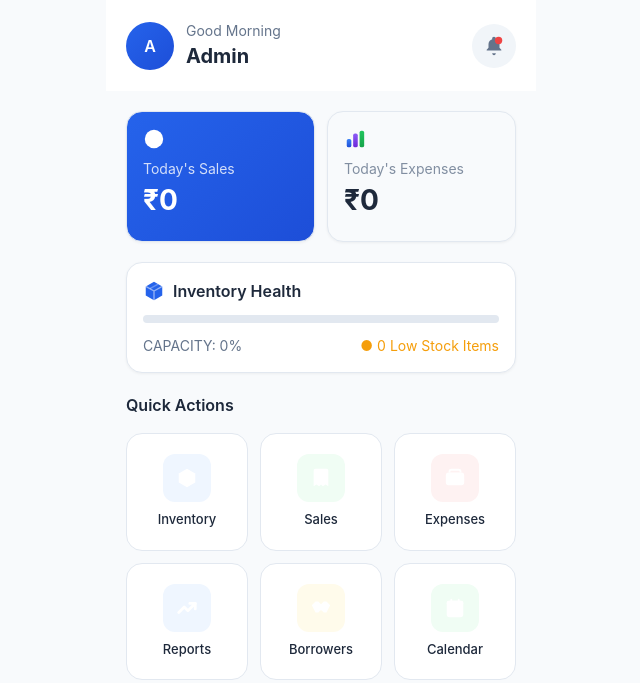
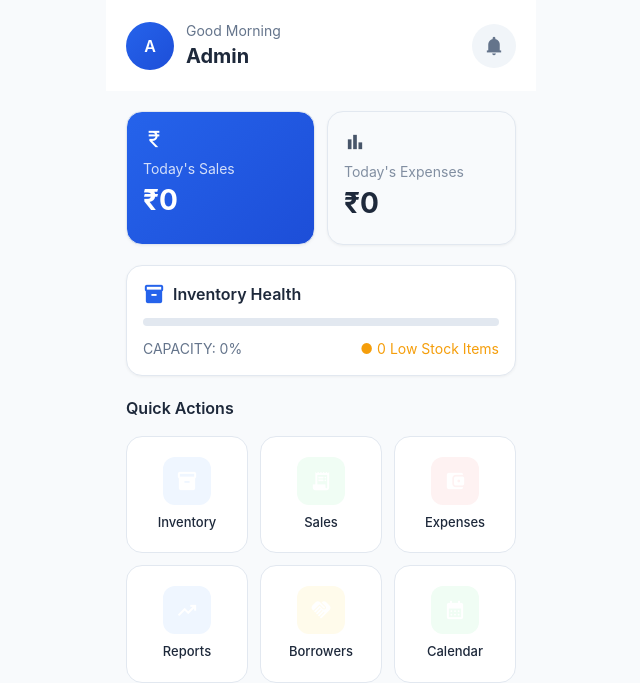
Before and after one commit to classicalvivekch/building-shop-manager, a Next.js app: page /dashboard in a window 1280 px wide. Shown: the top 683 px of the page, without its empty margins (319-959 px from the left). Built offline with nearby package versions, Linux system fonts and the light colour scheme; no server answers.

Commit message:
Replace custom SVG icons with Google Material Symbols library

```diff
--- a/src/app/globals.css
+++ b/src/app/globals.css
@@ -11,6 +11,17 @@
   --text-primary: #1e293b;
   --text-secondary: #64748b;
   --border: #e2e8f0;
+}
+
+/* Material Symbols configuration */
+.material-symbols-outlined {
+  font-variation-settings:
+    'FILL' 1,
+    'wght' 500,
+    'GRAD' 0,
+    'opsz' 24;
+  font-size: inherit;
+  vertical-align: middle;
 }
 
 * {
--- a/src/app/layout.tsx
+++ b/src/app/layout.tsx
@@ -20,6 +20,12 @@ export default function RootLayout({
 }>) {
   return (
     <html lang="en">
+      <head>
+        <link
+          href="https://fonts.googleapis.com/css2?family=Material+Symbols+Outlined:wght,FILL@100..700,0..1&display=swap"
+          rel="stylesheet"
+        />
+      </head>
       <body>
         <div className="mobile-container">
           {children}
--- a/src/components/Icons.tsx
+++ b/src/components/Icons.tsx
@@ -6,292 +6,279 @@ interface IconProps {
     size?: number
     color?: string
     className?: string
+    filled?: boolean
+    weight?: number
 }
 
-// Bell / Notification Icon - Modern filled style
-export const BellIcon: React.FC<IconProps> = ({ size = 24, color = 'currentColor', className }) => (
-    <svg width={size} height={size} viewBox="0 0 24 24" fill="none" className={className}>
-        <path d="M12 2C10.9 2 10 2.9 10 4C10 4.17 10.02 4.34 10.06 4.5C7.72 5.14 6 7.28 6 9.85V14L4 16V17H20V16L18 14V9.85C18 7.28 16.28 5.14 13.94 4.5C13.98 4.34 14 4.17 14 4C14 2.9 13.1 2 12 2Z" fill={color} />
-        <path d="M12 22C13.1 22 14 21.1 14 20H10C10 21.1 10.9 22 12 22Z" fill={color} />
-        <circle cx="17" cy="6" r="4" fill="#ef4444" />
-    </svg>
+// Base Material Icon component
+const MaterialIcon: React.FC<IconProps & { name: string }> = ({
+    name,
+    size = 24,
+    color = 'currentColor',
+    className = '',
+    filled = true,
+    weight = 500
+}) => (
+    <span
+        className={`material-symbols-outlined ${className}`}
+        style={{
+            fontSize: size,
+            color,
+            fontVariationSettings: `'FILL' ${filled ? 1 : 0}, 'wght' ${weight}, 'GRAD' 0, 'opsz' ${size}`
+        }}
+    >
+        {name}
+    </span>
 )
 
-// Warning / Alert Icon - Modern style with gradient
-export const AlertIcon: React.FC<IconProps> = ({ size = 24, className }) => (
-    <svg width={size} height={size} viewBox="0 0 24 24" fill="none" className={className}>
-        <defs>
-            <linearGradient id="alertGradient" x1="0%" y1="0%" x2="100%" y2="100%">
-                <stop offset="0%" stopColor="#f59e0b" />
-                <stop offset="100%" stopColor="#ef4444" />
-            </linearGradient>
-        </defs>
-        <path d="M12 2L1 21H23L12 2Z" fill="url(#alertGradient)" />
-        <path d="M12 9V13" stroke="white" strokeWidth="2" strokeLinecap="round" />
-        <circle cx="12" cy="17" r="1" fill="white" />
-    </svg>
+// Bell / Notification Icon
+export const BellIcon: React.FC<IconProps> = (props) => (
+    <MaterialIcon name="notifications" {...props} />
 )
 
-// Chart / Bar Chart Icon - Gradient bars
-export const ChartIcon: React.FC<IconProps> = ({ size = 24, className }) => (
-    <svg width={size} height={size} viewBox="0 0 24 24" fill="none" className={className}>
-        <defs>
-            <linearGradient id="chartGradient1" x1="0%" y1="0%" x2="0%" y2="100%">
-                <stop offset="0%" stopColor="#3b82f6" />
-                <stop offset="100%" stopColor="#1d4ed8" />
-            </linearGradient>
-            <linearGradient id="chartGradient2" x1="0%" y1="0%" x2="0%" y2="100%">
-                <stop offset="0%" stopColor="#8b5cf6" />
-                <stop offset="100%" stopColor="#6d28d9" />
-            </linearGradient>
-            <linearGradient id="chartGradient3" x1="0%" y1="0%" x2="0%" y2="100%">
-                <stop offset="0%" stopColor="#22c55e" />
-                <stop offset="100%" stopColor="#16a34a" />
-            </linearGradient>
-        </defs>
-        <rect x="3" y="12" width="5" height="9" rx="2" fill="url(#chartGradient1)" />
-        <rect x="10" y="6" width="5" height="15" rx="2" fill="url(#chartGradient2)" />
-        <rect x="17" y="3" width="5" height="18" rx="2" fill="url(#chartGradient3)" />
-    </svg>
+// Warning / Alert Icon
+export const AlertIcon: React.FC<IconProps> = (props) => (
+    <MaterialIcon name="warning" {...props} color={props.color || '#f59e0b'} />
 )
 
-// Package / Box Icon - 3D style
-export const PackageIcon: React.FC<IconProps> = ({ size = 24, color = 'currentColor', className }) => (
-    <svg width={size} height={size} viewBox="0 0 24 24" fill="none" className={className}>
-        <defs>
-            <linearGradient id="packageGradient" x1="0%" y1="0%" x2="100%" y2="100%">
-                <stop offset="0%" stopColor="#3b82f6" />
-                <stop offset="100%" stopColor="#1d4ed8" />
-            </linearGradient>
-        </defs>
-        <path d="M12 2L3 7V17L12 22L21 17V7L12 2Z" fill={color === 'currentColor' ? 'url(#packageGradient)' : color} />
-        <path d="M12 22V12M12 12L21 7M12 12L3 7" stroke="white" strokeWidth="1.5" strokeOpacity="0.5" />
-        <path d="M16.5 4.5L7.5 9.5" stroke="white" strokeWidth="1.5" strokeOpacity="0.3" />
-    </svg>
+// Chart / Bar Chart Icon (for expenses/stats)
+export const ChartIcon: React.FC<IconProps> = (props) => (
+    <MaterialIcon name="bar_chart" {...props} />
 )
 
-// Receipt / Invoice Icon - Modern style
-export const ReceiptIcon: React.FC<IconProps> = ({ size = 24, color = 'currentColor', className }) => (
-    <svg width={size} height={size} viewBox="0 0 24 24" fill="none" className={className}>
-        <defs>
-            <linearGradient id="receiptGradient" x1="0%" y1="0%" x2="100%" y2="100%">
-                <stop offset="0%" stopColor="#22c55e" />
-                <stop offset="100%" stopColor="#16a34a" />
-            </linearGradient>
-        </defs>
-        <path d="M4 4C4 2.89543 4.89543 2 6 2H18C19.1046 2 20 2.89543 20 4V21L17 19L14 21L12 19L10 21L7 19L4 21V4Z" fill={color === 'currentColor' ? 'url(#receiptGradient)' : color} />
-        <path d="M8 7H16M8 11H14M8 15H12" stroke="white" strokeWidth="1.5" strokeLinecap="round" />
-    </svg>
+// Package / Box Icon (inventory)
+export const PackageIcon: React.FC<IconProps> = (props) => (
+    <MaterialIcon name="inventory_2" {...props} />
 )
 
-// Wallet / Money Icon - Gradient style
-export const WalletIcon: React.FC<IconProps> = ({ size = 24, color = 'currentColor', className }) => (
-    <svg width={size} height={size} viewBox="0 0 24 24" fill="none" className={className}>
-        <defs>
-            <linearGradient id="walletGradient" x1="0%" y1="0%" x2="100%" y2="100%">
-                <stop offset="0%" stopColor="#ef4444" />
-                <stop offset="100%" stopColor="#dc2626" />
-            </linearGradient>
-        </defs>
-        <rect x="2" y="6" width="20" height="14" rx="3" fill={color === 'currentColor' ? 'url(#walletGradient)' : color} />
-        <path d="M6 6V5C6 3.89543 6.89543 3 8 3H16C17.1046 3 18 3.89543 18 5V6" stroke={color === 'currentColor' ? '#dc2626' : color} strokeWidth="2" />
-        <rect x="14" y="11" width="8" height="6" rx="2" fill="white" />
-        <circle cx="17" cy="14" r="1.5" fill={color === 'currentColor' ? '#ef4444' : color} />
-    </svg>
+// Receipt / Invoice Icon (sales)
+export const ReceiptIcon: React.FC<IconProps> = (props) => (
+    <MaterialIcon name="receipt_long" {...props} />
 )
 
-// Trending Up Icon - Dynamic arrow
-export const TrendingUpIcon: React.FC<IconProps> = ({ size = 24, color = 'currentColor', className }) => (
-    <svg width={size} height={size} viewBox="0 0 24 24" fill="none" className={className}>
-        <defs>
-            <linearGradient id="trendGradient" x1="0%" y1="100%" x2="100%" y2="0%">
-                <stop offset="0%" stopColor="#3b82f6" />
-                <stop offset="100%" stopColor="#8b5cf6" />
-            </linearGradient>
-        </defs>
-        <path d="M3 17L9 11L13 15L21 7" stroke={color === 'currentColor' ? 'url(#trendGradient)' : color} strokeWidth="3" strokeLinecap="round" strokeLinejoin="round" />
-        <path d="M15 7H21V13" stroke={color === 'currentColor' ? 'url(#trendGradient)' : color} strokeWidth="3" strokeLinecap="round" strokeLinejoin="round" />
-    </svg>
+// Wallet / Money Icon (expenses)
+export const WalletIcon: React.FC<IconProps> = (props) => (
+    <MaterialIcon name="account_balance_wallet" {...props} />
 )
 
-// Handshake Icon - Modern filled
-export const HandshakeIcon: React.FC<IconProps> = ({ size = 24, color = 'currentColor', className }) => (
-    <svg width={size} height={size} viewBox="0 0 24 24" fill="none" className={className}>
-        <defs>
-            <linearGradient id="handshakeGradient" x1="0%" y1="0%" x2="100%" y2="100%">
-                <stop offset="0%" stopColor="#f97316" />
-                <stop offset="100%" stopColor="#ea580c" />
-            </linearGradient>
-        </defs>
-        <path d="M12 8L8.5 11.5C7.67 12.33 7.67 13.67 8.5 14.5C9.33 15.33 10.67 15.33 11.5 14.5L12 14L12.5 14.5C13.33 15.33 14.67 15.33 15.5 14.5C16.33 13.67 16.33 12.33 15.5 11.5L12 8Z" fill={color === 'currentColor' ? 'url(#handshakeGradient)' : color} />
-        <path d="M2 9L6 5H9L12 8L15 5H18L22 9L18 17H15L12 14L9 17H6L2 9Z" fill={color === 'currentColor' ? 'url(#handshakeGradient)' : color} />
-        <circle cx="7" cy="11" r="1.5" fill="white" />
-        <circle cx="17" cy="11" r="1.5" fill="white" />
-    </svg>
+// Trending Up Icon (reports)
+export const TrendingUpIcon: React.FC<IconProps> = (props) => (
+    <MaterialIcon name="trending_up" {...props} />
 )
 
-// Calendar Icon - Modern filled
-export const CalendarIcon: React.FC<IconProps> = ({ size = 24, color = 'currentColor', className }) => (
-    <svg width={size} height={size} viewBox="0 0 24 24" fill="none" className={className}>
-        <defs>
-            <linearGradient id="calendarGradient" x1="0%" y1="0%" x2="100%" y2="100%">
-                <stop offset="0%" stopColor="#22c55e" />
-                <stop offset="100%" stopColor="#16a34a" />
-            </linearGradient>
-        </defs>
-        <rect x="3" y="4" width="18" height="18" rx="3" fill={color === 'currentColor' ? 'url(#calendarGradient)' : color} />
-        <rect x="3" y="4" width="18" height="5" rx="2" fill={color === 'currentColor' ? '#16a34a' : color} />
-        <rect x="7" y="2" width="2" height="4" rx="1" fill={color === 'currentColor' ? '#15803d' : color} />
-        <rect x="15" y="2" width="2" height="4" rx="1" fill={color === 'currentColor' ? '#15803d' : color} />
-        <rect x="6" y="11" width="3" height="3" rx="0.5" fill="white" />
-        <rect x="10.5" y="11" width="3" height="3" rx="0.5" fill="white" />
-        <rect x="15" y="11" width="3" height="3" rx="0.5" fill="white" />
-        <rect x="6" y="16" width="3" height="3" rx="0.5" fill="white" fillOpacity="0.7" />
-        <rect x="10.5" y="16" width="3" height="3" rx="0.5" fill="white" fillOpacity="0.7" />
-    </svg>
+// Handshake Icon (borrowers)
+export const HandshakeIcon: React.FC<IconProps> = (props) => (
+    <MaterialIcon name="handshake" {...props} />
 )
 
-// Users / Team Icon - Modern filled
-export const UsersIcon: React.FC<IconProps> = ({ size = 24, color = 'currentColor', className }) => (
-    <svg width={size} height={size} viewBox="0 0 24 24" fill="none" className={className}>
-        <defs>
-            <linearGradient id="usersGradient" x1="0%" y1="0%" x2="100%" y2="100%">
-                <stop offset="0%" stopColor="#ef4444" />
-                <stop offset="100%" stopColor="#dc2626" />
-            </linearGradient>
-        </defs>
-        <circle cx="9" cy="7" r="4" fill={color === 'currentColor' ? 'url(#usersGradient)' : color} />
-        <path d="M2 20C2 16.6863 5.13401 14 9 14C12.866 14 16 16.6863 16 20V21H2V20Z" fill={color === 'currentColor' ? 'url(#usersGradient)' : color} />
-        <circle cx="17" cy="8" r="3" fill={color === 'currentColor' ? '#fca5a5' : color} fillOpacity="0.8" />
-        <path d="M22 20C22 17.5 20.0899 15.5 17 15C17.5 15 18 17.5 18 20V21H22V20Z" fill={color === 'currentColor' ? '#fca5a5' : color} fillOpacity="0.8" />
-    </svg>
+// Calendar Icon
+export const CalendarIcon: React.FC<IconProps> = (props) => (
+    <MaterialIcon name="calendar_month" {...props} />
 )
 
-// Shopping Cart Icon - Filled style
-export const ShoppingCartIcon: React.FC<IconProps> = ({ size = 24, color = 'currentColor', className }) => (
-    <svg width={size} height={size} viewBox="0 0 24 24" fill="none" className={className}>
-        <defs>
-            <linearGradient id="cartGradient" x1="0%" y1="0%" x2="100%" y2="100%">
-                <stop offset="0%" stopColor="#22c55e" />
-                <stop offset="100%" stopColor="#16a34a" />
-            </linearGradient>
-        </defs>
-        <path d="M4 4H6L7.68 13.39C7.77 13.83 8.19 14.16 8.64 14.16H18.36C18.81 14.16 19.23 13.83 19.32 13.39L21 6H8" fill={color === 'currentColor' ? 'url(#cartGradient)' : color} />
-        <circle cx="9" cy="19" r="2" fill={color === 'currentColor' ? 'url(#cartGradient)' : color} />
-        <circle cx="18" cy="19" r="2" fill={color === 'currentColor' ? 'url(#cartGradient)' : color} />
-    </svg>
+// Users / Team Icon (employees)
+export const UsersIcon: React.FC<IconProps> = (props) => (
+    <MaterialIcon name="groups" {...props} />
 )
 
-// Arrow Up Right Icon
-export const ArrowUpRightIcon: React.FC<IconProps> = ({ size = 16, color = 'currentColor', className }) => (
-    <svg width={size} height={size} viewBox="0 0 24 24" fill="none" stroke={color} strokeWidth="2" strokeLinecap="round" strokeLinejoin="round" className={className}>
-        <line x1="7" y1="17" x2="17" y2="7" />
-        <polyline points="7 7 17 7 17 17" />
-    </svg>
+// Shopping Cart Icon (sales transaction)
+export const ShoppingCartIcon: React.FC<IconProps> = (props) => (
+    <MaterialIcon name="shopping_cart" {...props} />
 )
 
-// Rupee / Currency Icon - Coin style
-export const RupeeIcon: React.FC<IconProps> = ({ size = 24, color = 'currentColor', className }) => (
-    <svg width={size} height={size} viewBox="0 0 24 24" fill="none" className={className}>
-        <defs>
-            <linearGradient id="rupeeGradient" x1="0%" y1="0%" x2="100%" y2="100%">
-                <stop offset="0%" stopColor="#fbbf24" />
-                <stop offset="100%" stopColor="#f59e0b" />
-            </linearGradient>
-        </defs>
-        <circle cx="12" cy="12" r="10" fill={color === 'currentColor' ? 'url(#rupeeGradient)' : color} />
-        <path d="M8 7H16M8 11H16M8 15L13 19M8 15H11C13 15 14.5 13.5 14.5 11C14.5 8.5 13 7 11 7H8" stroke="white" strokeWidth="1.5" strokeLinecap="round" strokeLinejoin="round" />
-    </svg>
+// Arrow Up Right Icon (for positive change)
+export const ArrowUpRightIcon: React.FC<IconProps> = (props) => (
+    <MaterialIcon name="trending_up" {...props} />
+)
+
+// Rupee / Currency Icon
+export const RupeeIcon: React.FC<IconProps> = (props) => (
+    <MaterialIcon name="currency_rupee" {...props} />
 )
 
 // Dollar Sign / Sales Icon
-export const DollarIcon: React.FC<IconProps> = ({ size = 24, color = 'currentColor', className }) => (
-    <svg width={size} height={size} viewBox="0 0 24 24" fill="none" className={className}>
-        <defs>
-            <linearGradient id="dollarGradient" x1="0%" y1="0%" x2="100%" y2="100%">
-                <stop offset="0%" stopColor="#22c55e" />
-                <stop offset="100%" stopColor="#16a34a" />
-            </linearGradient>
-        </defs>
-        <circle cx="12" cy="12" r="10" fill={color === 'currentColor' ? 'url(#dollarGradient)' : color} />
-        <path d="M12 6V18M15 9C15 7.89543 13.6569 7 12 7C10.3431 7 9 7.89543 9 9C9 10.1046 10.3431 11 12 11C13.6569 11 15 11.8954 15 13C15 14.1046 13.6569 15 12 15C10.3431 15 9 14.1046 9 13" stroke="white" strokeWidth="1.5" strokeLinecap="round" />
-    </svg>
+export const DollarIcon: React.FC<IconProps> = (props) => (
+    <MaterialIcon name="attach_money" {...props} />
 )
 
-// Money Out Icon - Expense arrow
-export const MoneyOutIcon: React.FC<IconProps> = ({ size = 24, color = 'currentColor', className }) => (
-    <svg width={size} height={size} viewBox="0 0 24 24" fill="none" className={className}>
-        <defs>
-            <linearGradient id="moneyOutGradient" x1="0%" y1="0%" x2="100%" y2="100%">
-                <stop offset="0%" stopColor="#ef4444" />
-                <stop offset="100%" stopColor="#dc2626" />
-            </linearGradient>
-        </defs>
-        <circle cx="12" cy="12" r="10" fill={color === 'currentColor' ? 'url(#moneyOutGradient)' : color} />
-        <path d="M12 8V16M8 12L12 16L16 12" stroke="white" strokeWidth="2" strokeLinecap="round" strokeLinejoin="round" />
-    </svg>
+// Money Out Icon (for showing expense transactions)
+export const MoneyOutIcon: React.FC<IconProps> = (props) => (
+    <MaterialIcon name="payments" {...props} />
 )
 
 // Building Icon - For app logo
-export const BuildingIcon: React.FC<IconProps> = ({ size = 24, className }) => (
-    <svg width={size} height={size} viewBox="0 0 24 24" fill="none" className={className}>
-        <defs>
-            <linearGradient id="buildingGradient" x1="0%" y1="0%" x2="100%" y2="100%">
-                <stop offset="0%" stopColor="#3b82f6" />
-                <stop offset="100%" stopColor="#1d4ed8" />
-            </linearGradient>
-        </defs>
-        <path d="M3 21H21" stroke="url(#buildingGradient)" strokeWidth="2" strokeLinecap="round" />
-        <rect x="5" y="7" width="6" height="14" rx="1" fill="url(#buildingGradient)" />
-        <rect x="13" y="3" width="6" height="18" rx="1" fill="#60a5fa" />
-        <rect x="7" y="10" width="2" height="2" rx="0.5" fill="white" />
-        <rect x="7" y="14" width="2" height="2" rx="0.5" fill="white" />
-        <rect x="15" y="6" width="2" height="2" rx="0.5" fill="white" />
-        <rect x="15" y="10" width="2" height="2" rx="0.5" fill="white" />
-        <rect x="15" y="14" width="2" height="2" rx="0.5" fill="white" />
-    </svg>
+export const BuildingIcon: React.FC<IconProps> = (props) => (
+    <MaterialIcon name="domain" color="white" {...props} />
 )
 
 // User Icon (for login form)
-export const UserIcon: React.FC<IconProps> = ({ size = 24, color = 'currentColor', className }) => (
-    <svg width={size} height={size} viewBox="0 0 24 24" fill="none" stroke={color} strokeWidth="2" strokeLinecap="round" strokeLinejoin="round" className={className}>
-        <circle cx="12" cy="8" r="4" />
-        <path d="M4 20C4 16.6863 7.58172 14 12 14C16.4183 14 20 16.6863 20 20" />
-    </svg>
+export const UserIcon: React.FC<IconProps> = (props) => (
+    <MaterialIcon name="person" {...props} filled={false} />
 )
 
 // Lock Icon (for login form)
-export const LockIcon: React.FC<IconProps> = ({ size = 24, color = 'currentColor', className }) => (
-    <svg width={size} height={size} viewBox="0 0 24 24" fill="none" stroke={color} strokeWidth="2" strokeLinecap="round" strokeLinejoin="round" className={className}>
-        <rect x="5" y="11" width="14" height="10" rx="2" />
-        <path d="M8 11V7C8 4.79086 9.79086 3 12 3C14.2091 3 16 4.79086 16 7V11" />
-    </svg>
+export const LockIcon: React.FC<IconProps> = (props) => (
+    <MaterialIcon name="lock" {...props} filled={false} />
 )
 
 // Eye Icon (for password visibility)
-export const EyeIcon: React.FC<IconProps> = ({ size = 24, color = 'currentColor', className }) => (
-    <svg width={size} height={size} viewBox="0 0 24 24" fill="none" stroke={color} strokeWidth="2" strokeLinecap="round" strokeLinejoin="round" className={className}>
-        <path d="M1 12C1 12 5 4 12 4C19 4 23 12 23 12C23 12 19 20 12 20C5 20 1 12 1 12Z" />
-        <circle cx="12" cy="12" r="3" />
-    </svg>
+export const EyeIcon: React.FC<IconProps> = (props) => (
+    <MaterialIcon name="visibility" {...props} filled={false} />
 )
 
 // Eye Off Icon (for password visibility)
-export const EyeOffIcon: React.FC<IconProps> = ({ size = 24, color = 'currentColor', className }) => (
-    <svg width={size} height={size} viewBox="0 0 24 24" fill="none" stroke={color} strokeWidth="2" strokeLinecap="round" strokeLinejoin="round" className={className}>
-        <path d="M17.94 17.94C16.23 19.24 14.18 20 12 20C5 20 1 12 1 12C2.24 9.68 4.04 7.66 6.06 6.06" />
-        <path d="M9.9 4.24C10.58 4.08 11.28 4 12 4C19 4 23 12 23 12C22.39 13.13 21.66 14.17 20.83 15.11" />
-        <line x1="1" y1="1" x2="23" y2="23" />
-        <path d="M14.12 14.12C13.54 14.68 12.78 15 12 15C10.34 15 9 13.66 9 12C9 11.22 9.32 10.46 9.88 9.88" />
-    </svg>
+export const EyeOffIcon: React.FC<IconProps> = (props) => (
+    <MaterialIcon name="visibility_off" {...props} filled={false} />
 )
 
-// Fingerprint Icon (for Face ID button)
-export const FingerprintIcon: React.FC<IconProps> = ({ size = 24, color = 'currentColor', className }) => (
-    <svg width={size} height={size} viewBox="0 0 24 24" fill="none" stroke={color} strokeWidth="2" strokeLinecap="round" strokeLinejoin="round" className={className}>
-        <path d="M2 12C2 6.5 6.5 2 12 2C17.5 2 22 6.5 22 12" />
-        <path d="M12 2C12 8 12 14 12 22" />
-        <path d="M4.93 4.93C7.84 10.3 7.84 13.7 4.93 19.07" />
-        <path d="M19.07 4.93C16.16 10.3 16.16 13.7 19.07 19.07" />
-    </svg>
+// Fingerprint Icon (for biometric login)
+export const FingerprintIcon: React.FC<IconProps> = (props) => (
+    <MaterialIcon name="fingerprint" {...props} />
 )
+
+// Additional useful icons
+
+// Home Icon
+export const HomeIcon: React.FC<IconProps> = (props) => (
+    <MaterialIcon name="home" {...props} />
+)
+
+// Settings Icon
+export const SettingsIcon: React.FC<IconProps> = (props) => (
+    <MaterialIcon name="settings" {...props} />
+)
+
+// Add Icon
+export const AddIcon: React.FC<IconProps> = (props) => (
+    <MaterialIcon name="add" {...props} />
+)
+
+// Search Icon
+export const SearchIcon: React.FC<IconProps> = (props) => (
+    <MaterialIcon name="search" {...props} filled={false} />
+)
+
+// Close Icon
+export const CloseIcon: React.FC<IconProps> = (props) => (
+    <MaterialIcon name="close" {...props} />
+)
+
+// Back Arrow Icon
+export const BackIcon: React.FC<IconProps> = (props) => (
+    <MaterialIcon name="arrow_back" {...props} />
+)
+
+// Forward Arrow Icon
+export const ForwardIcon: React.FC<IconProps> = (props) => (
+    <MaterialIcon name="arrow_forward" {...props} />
+)
+
+// More Options Icon (3 dots)
+export const MoreIcon: React.FC<IconProps> = (props) => (
+    <MaterialIcon name="more_vert" {...props} />
+)
+
+// Edit Icon
+export const EditIcon: React.FC<IconProps> = (props) => (
+    <MaterialIcon name="edit" {...props} />
+)
+
+// Delete Icon
+export const DeleteIcon: React.FC<IconProps> = (props) => (
+    <MaterialIcon name="delete" {...props} />
+)
+
+// Check Icon
+export const CheckIcon: React.FC<IconProps> = (props) => (
+    <MaterialIcon name="check" {...props} />
+)
+
+// Info Icon
+export const InfoIcon: React.FC<IconProps> = (props) => (
+    <MaterialIcon name="info" {...props} />
+)
+
+// Help Icon
+export const HelpIcon: React.FC<IconProps> = (props) => (
+    <MaterialIcon name="help" {...props} />
+)
+
+// Phone Icon
+export const PhoneIcon: React.FC<IconProps> = (props) => (
+    <MaterialIcon name="phone" {...props} />
+)
+
+// Email Icon
+export const EmailIcon: React.FC<IconProps> = (props) => (
+    <MaterialIcon name="email" {...props} />
+)
+
+// Location Icon
+export const LocationIcon: React.FC<IconProps> = (props) => (
+    <MaterialIcon name="location_on" {...props} />
+)
+
+// Camera Icon
+export const CameraIcon: React.FC<IconProps> = (props) => (
+    <MaterialIcon name="photo_camera" {...props} />
+)
+
+// Upload Icon
+export const UploadIcon: React.FC<IconProps> = (props) => (
+    <MaterialIcon name="upload" {...props} />
+)
+
+// Download Icon
+export const DownloadIcon: React.FC<IconProps> = (props) => (
+    <MaterialIcon name="download" {...props} />
+)
+
+// Share Icon
+export const ShareIcon: React.FC<IconProps> = (props) => (
+    <MaterialIcon name="share" {...props} />
+)
+
+// Print Icon
+export const PrintIcon: React.FC<IconProps> = (props) => (
+    <MaterialIcon name="print" {...props} />
+)
+
+// Logout Icon
+export const LogoutIcon: React.FC<IconProps> = (props) => (
+    <MaterialIcon name="logout" {...props} />
+)
+
+// Security Icon
+export const SecurityIcon: React.FC<IconProps> = (props) => (
+    <MaterialIcon name="security" {...props} />
+)
+
+// Store Icon
+export const StoreIcon: React.FC<IconProps> = (props) => (
+    <MaterialIcon name="store" {...props} />
+)
+
+// Filter Icon
+export const FilterIcon: React.FC<IconProps> = (props) => (
+    <MaterialIcon name="filter_list" {...props} />
+)
+
+// Sort Icon
+export const SortIcon: React.FC<IconProps> = (props) => (
+    <MaterialIcon name="sort" {...props} />
+)
+
+// Refresh Icon
+export const RefreshIcon: React.FC<IconProps> = (props) => (
+    <MaterialIcon name="refresh" {...props} />
+)
+
+// Construction Icon
+export const ConstructionIcon: React.FC<IconProps> = (props) => (
+    <MaterialIcon name="construction" {...props} />
+)
+
+// Dashboard Icon
+export const DashboardIcon: React.FC<IconProps> = (props) => (
+    <MaterialIcon name="dashboard" {...props} />
+)
```
